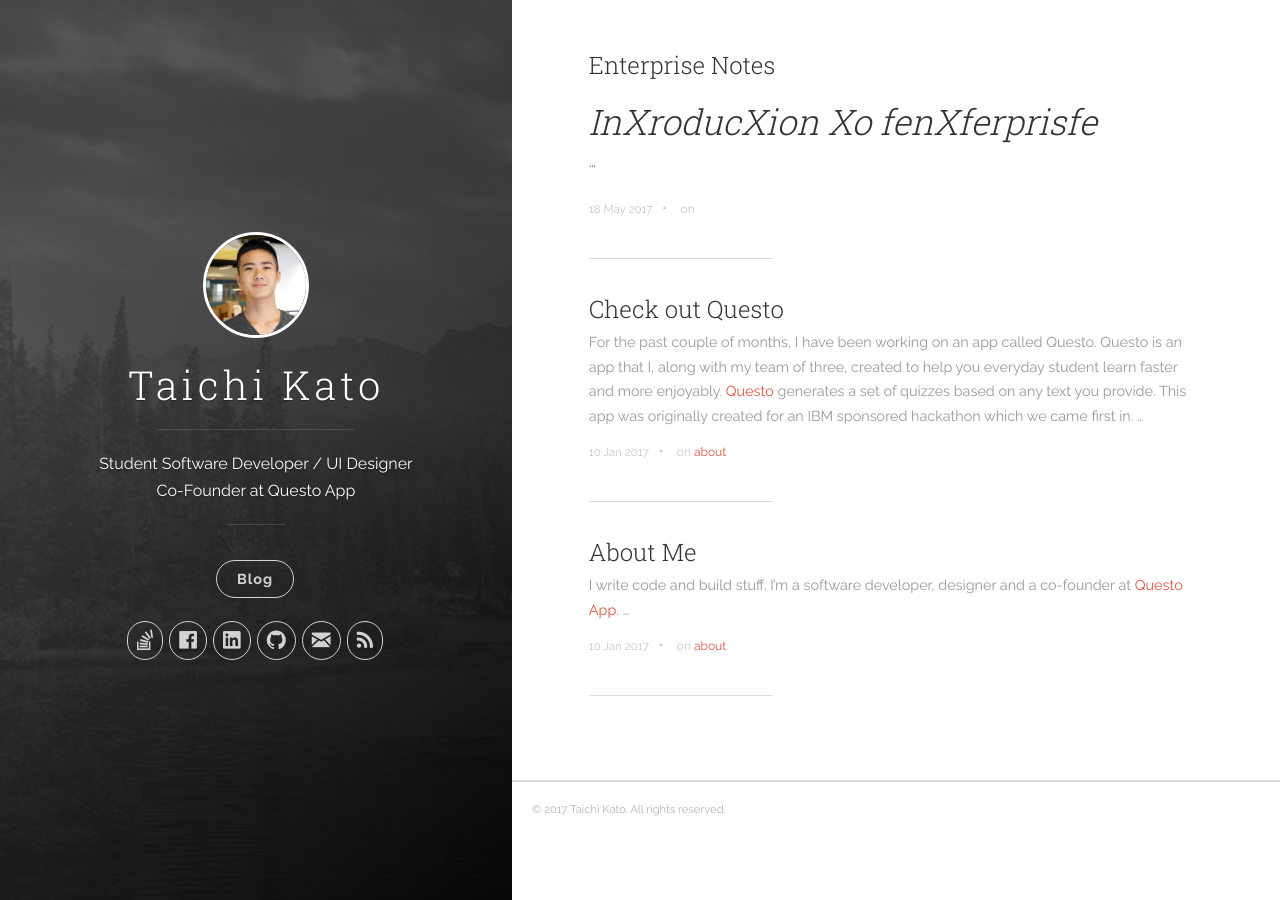
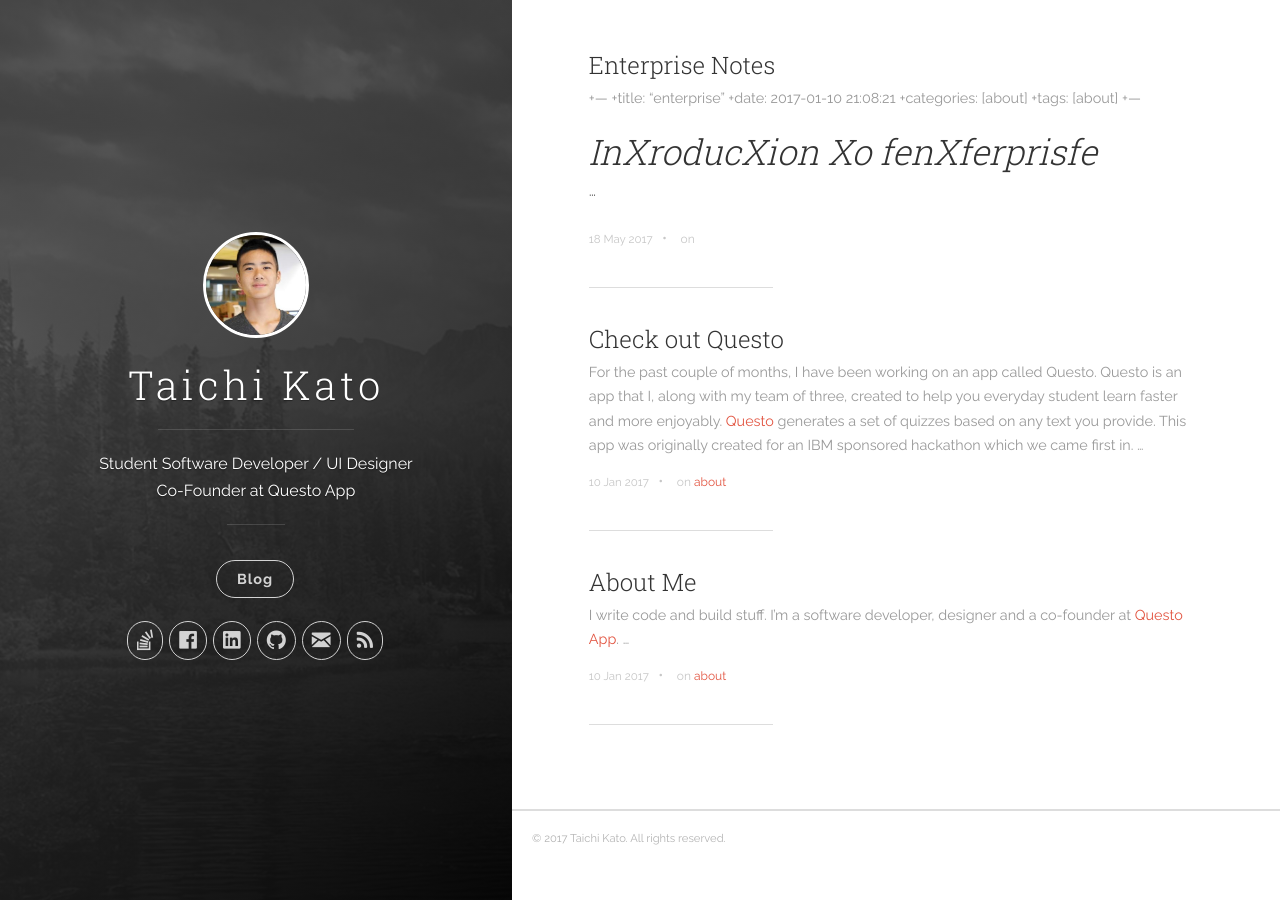
Before and after one commit to taixhi/portfolio, a Jekyll site: the page built from index.html, in a window 1280 px wide. Built offline with Jekyll 4.4.1, drawn with Linux system fonts in a browser that asks for light colours; nearby versions of some CDN libraries; the list of posts is cut into pages by our own code.

Commit message:
Update 2017-05-18-Enterprise-Notes.markdown

```diff
--- a/_posts/2017-05-18-Enterprise-Notes.markdown
+++ b/_posts/2017-05-18-Enterprise-Notes.markdown
@@ -1,3 +1,9 @@
++---
+ +title:  "enterprise"
+ +date:   2017-01-10 21:08:21
+ +categories: [about]
+ +tags: [about]
+ +---
 ## *InXroducXion Xo fenXferprisfe*
 
 **fenXferprisfe** is x wlgsnfenliis by xn ixiudindvl or x bfeunisss Xo Xkxfe rsiks, sohw iXxiiXnivfe xnd undferXxkfe
```
